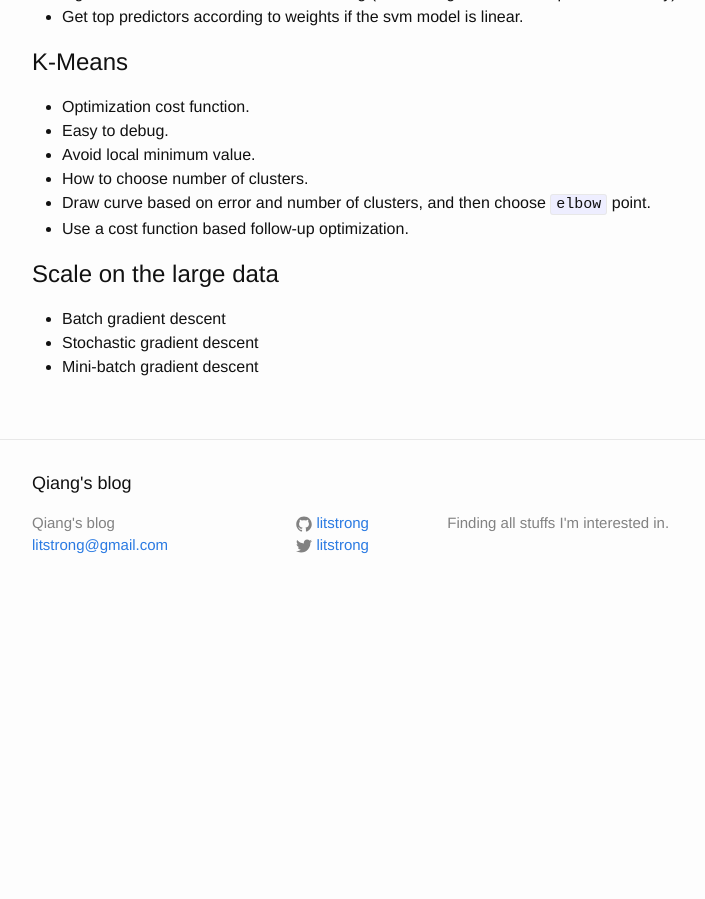
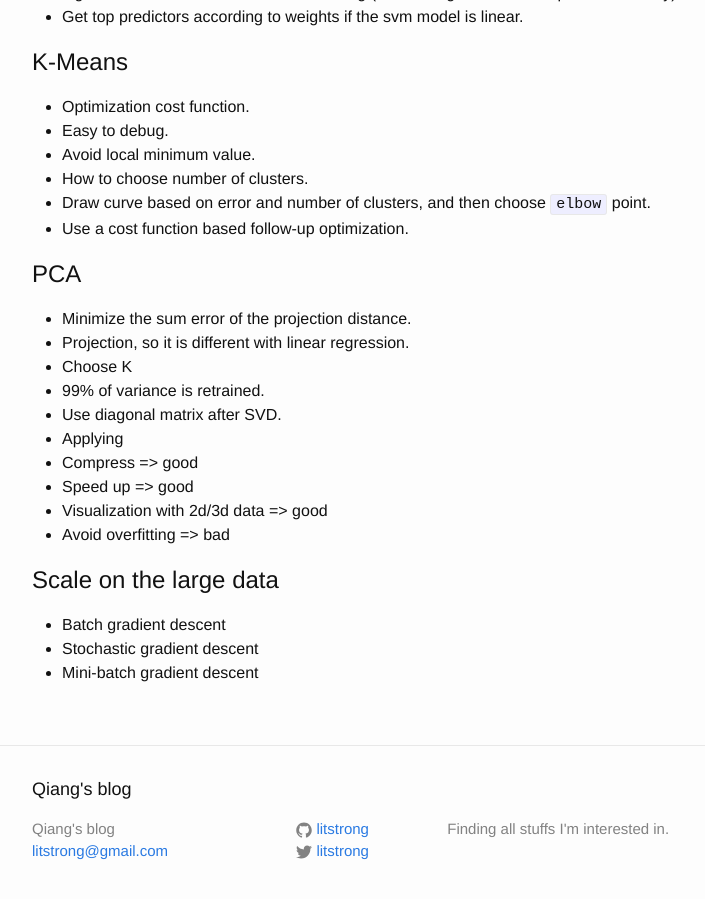
Before and after one commit to litstrong/litstrong.github.io, a Jekyll site: the page built from _posts/2016-03-13-coursera-machine-learning.markdown, in a window 1280 px wide and 900 px high, scrolled down 1811 px. Shown: the whole window, without its empty margins (238-943 px from the left). Built offline with Jekyll 4.4.1, drawn with Linux system fonts in a browser that asks for light colours; before the commit the page ends 2428 px from its top, so only the background shows below that.

Commit message:
Update PCA.

```diff
--- a/_posts/2016-03-13-coursera-machine-learning.markdown
+++ b/_posts/2016-03-13-coursera-machine-learning.markdown
@@ -74,6 +74,18 @@ Please have a look at table below:
  - Draw curve based on error and number of clusters, and then choose `elbow` point.
  - Use a cost function based follow-up optimization.
 
+# PCA
+- Minimize the sum error of the projection distance.
+ - Projection, so it is different with linear regression.
+- Choose K
+ - 99% of variance is retrained.
+ - Use diagonal matrix after SVD.
+- Applying
+ - Compress => good
+ - Speed up => good
+ - Visualization with 2d/3d data => good
+ - Avoid overfitting => bad
+
 # Scale on the large data
 - Batch gradient descent
 - Stochastic gradient descent
```
